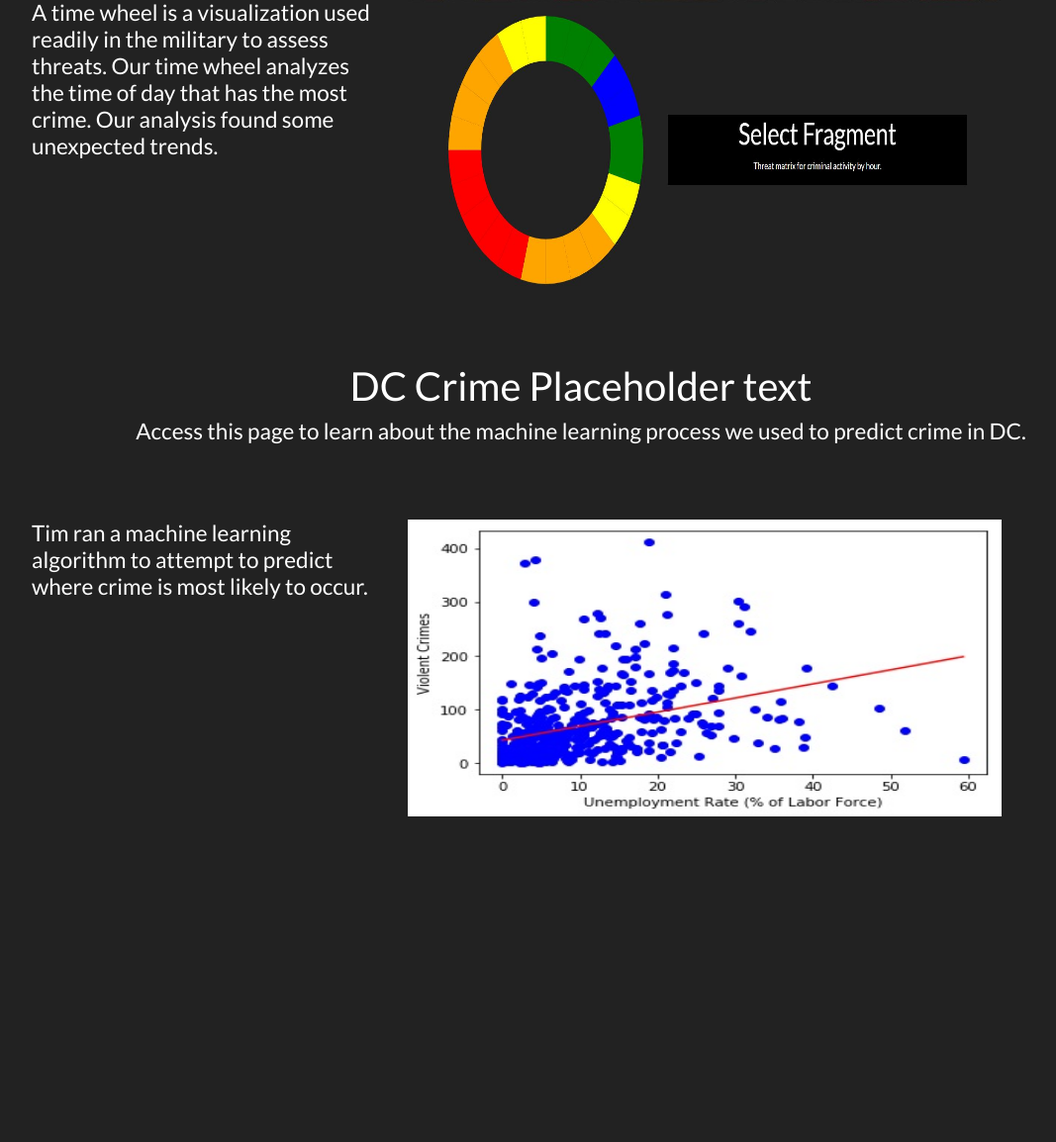
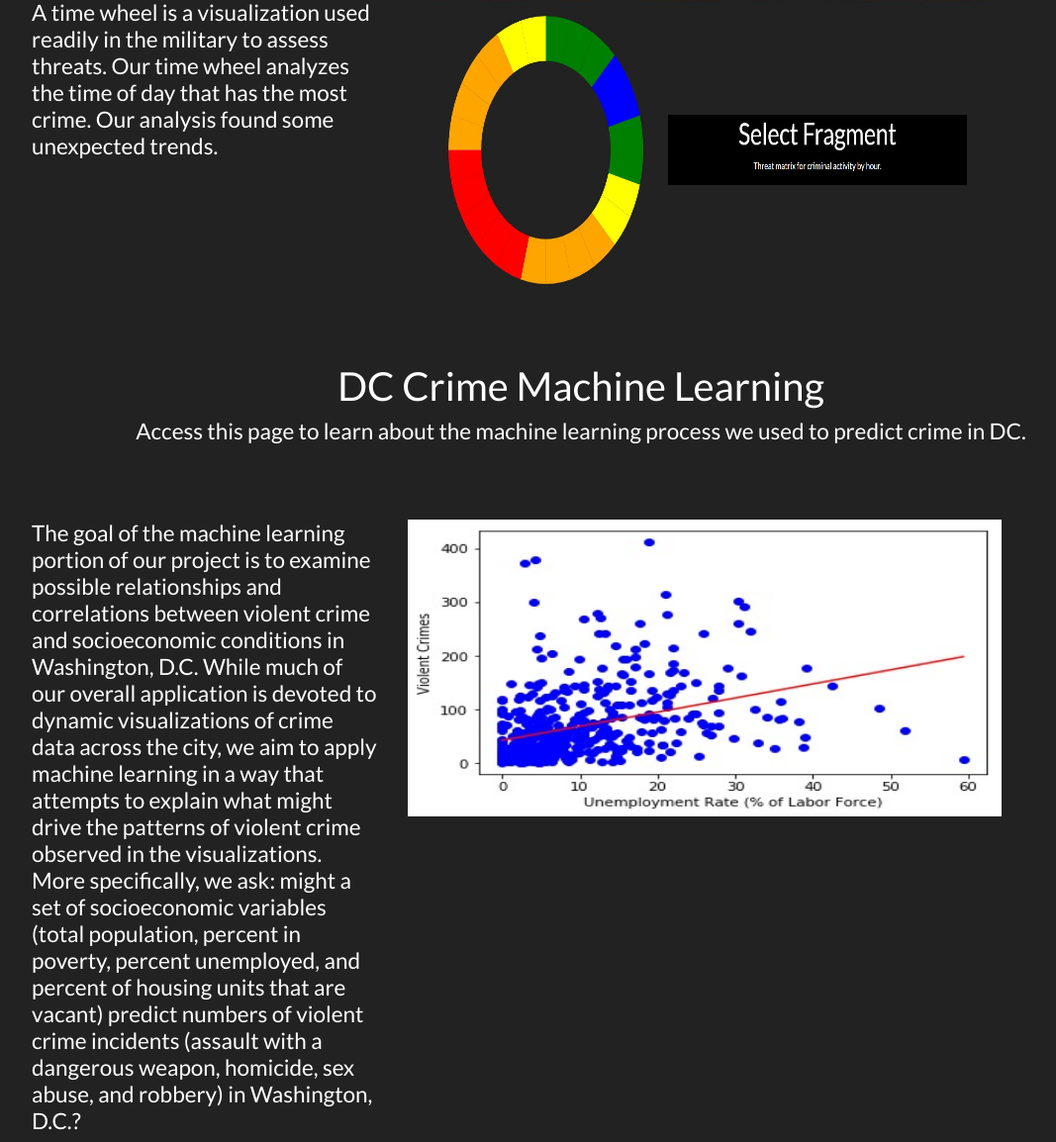
Before and after one commit to jpw24/project-3-team2, a Flask app: page / in a window 1280 px wide. Shown: the part 1705-2859 px from the top of the page at 99% size, without its empty margins (53-1120 px from the left). Before the commit the page ends 2530 px from the top, so only its background shows below. Run offline with Flask 2, Linux system fonts and the light colour scheme; some libraries are stand-ins or nearby versions.

Commit message:
changed local

```diff
--- a/templates/index.1.html
+++ b/templates/index.1.html
@@ -110,14 +110,14 @@
           <br>
           <br>
           <br>
-          <h2>DC Crime Placeholder text</h2>
+          <h2>DC Crime Machine Learning</h2>
           <h4>Access this page to learn about the machine learning process we used to predict crime in DC.</h4>
         <br>
         <br>
         <br>
       </div>
       <div class="col-md-4">
-        <h4>Tim ran a machine learning algorithm to attempt to predict where crime is most likely to occur.</h4>
+        <h4>The goal of the machine learning portion of our project is to examine possible relationships and correlations between violent crime and socioeconomic conditions in Washington, D.C. While much of our overall application is devoted to dynamic visualizations of crime data across the city, we aim to apply machine learning in a way that attempts to explain what might drive the patterns of violent crime observed in the visualizations. More specifically, we ask: might a set of socioeconomic variables (total population, percent in poverty, percent unemployed, and percent of housing units that are vacant) predict numbers of violent crime incidents (assault with a dangerous weapon, homicide, sex abuse, and robbery) in Washington, D.C.?</h4>
       </div>
       <div class="col-md-8">
         <a href="/time_wheel">
--- a/templates/index.html
+++ b/templates/index.html
@@ -90,10 +90,6 @@
   <script src="https://cdn.plot.ly/plotly-latest.min.js"></script>
   <script src="{{ url_for('static', filename='js/logic.js') }}"></script>
   <script src="{{ url_for('static', filename='js/config.js') }}"></script>
-<<<<<<< HEAD
-=======
-
->>>>>>> master
 </body>
 
 </html>
```
